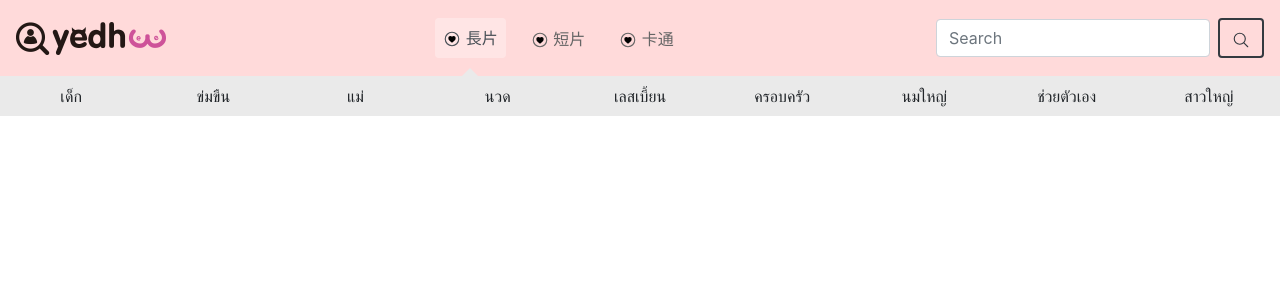
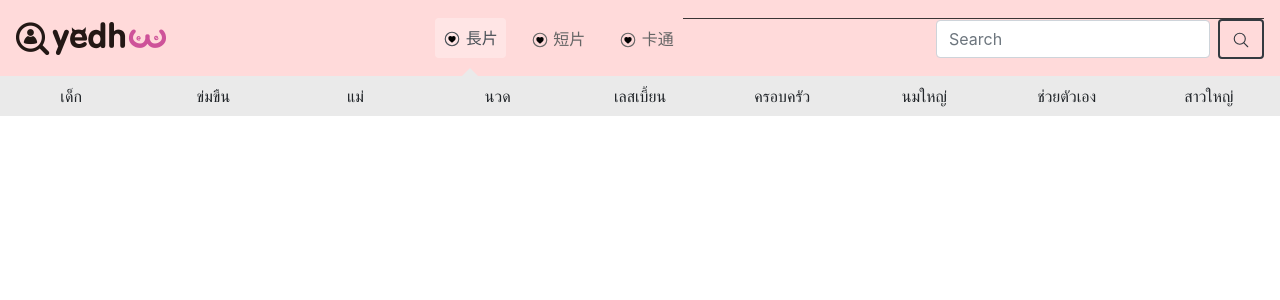
Before and after one commit to PaddyChen1012/aoxx, a PHP site: page /header.html in a window 1280 px wide. Shown: the top 300 px of the page. Run offline with PHP 8.4, Linux system fonts and the light colour scheme; some libraries are stand-ins or nearby versions.

Commit message:
小羊修

```diff
--- a/css/Custom.css
+++ b/css/Custom.css
@@ -115,6 +115,9 @@ nav {
 .color-2 .bg-fourth {
     background-color: #fceef5;
 }
+.border-top {
+    border-color: #3a3535 !important;
+}
 
 .ellipsis {
     overflow: hidden;
--- a/header.html
+++ b/header.html
@@ -149,8 +149,8 @@
         </ul> -->
         </div>
 
-        <div class="collapse navbar-collapse justify-content-end" id="navbarSearchContent">
-            <form class="form-inline my-3 my-lg-0 order-md-1 justify-content-between" action="search.html">
+        <div class="collapse navbar-collapse justify-content-end border-top" id="navbarSearchContent">
+            <form class="form-inline mt-2 my-lg-0 order-md-1 justify-content-between" action="search.html">
                 <input class="form-control mr-sm-2" type="search" placeholder="Search" aria-label="Search" name="video">
                 <button class="btn btn-outline-dark border-2 my-md-0" type="submit">
                     <svg xmlns="http://www.w3.org/2000/svg" class="ionicon" viewBox="0 0 512 512">
```
